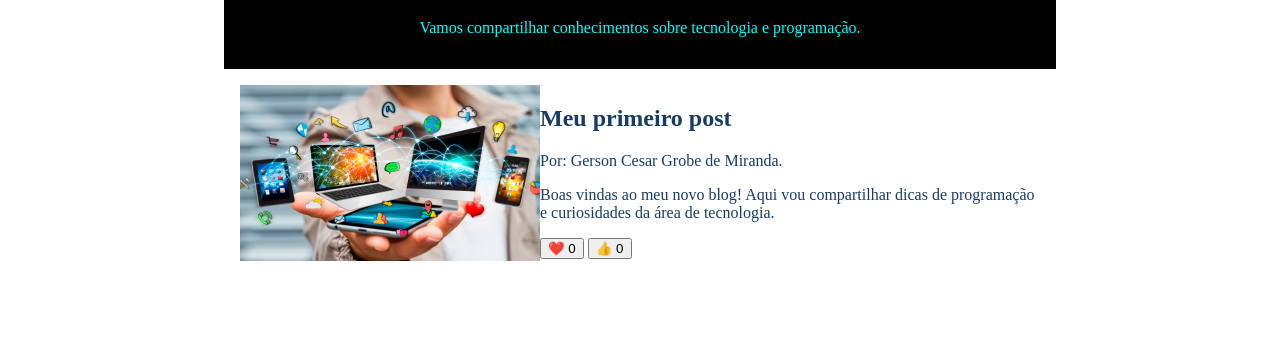
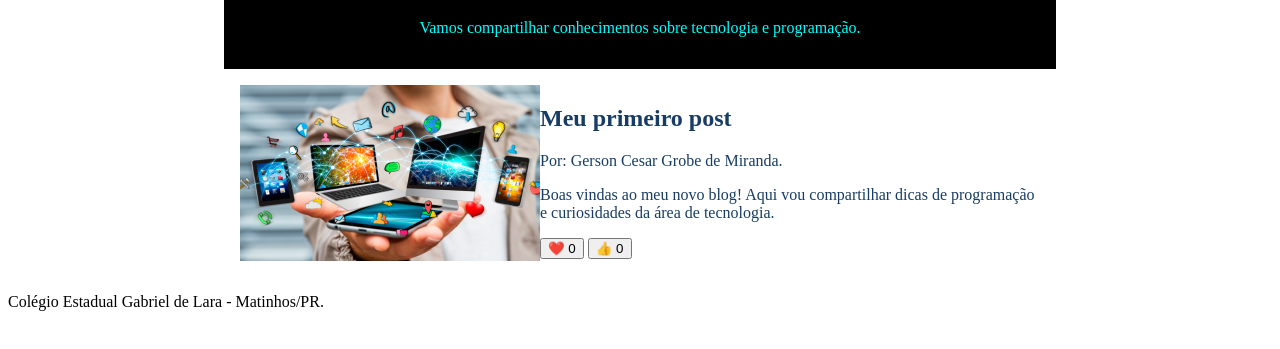
Before and after one commit to cesargrobe/1e-primeiro-repositorio, a plain HTML site: page index.html in a window 1280 px wide. Shown: the part 85-434 px from the top of the page. Drawn offline with Linux system fonts and the light colour scheme.

Commit message:
Aula 12/08

```diff
--- a/index.html
+++ b/index.html
@@ -27,6 +27,9 @@
             </div>
         </article>
     </main>
+    <footer>
+        <p>Colégio Estadual Gabriel de Lara - Matinhos/PR.</p>
+    </footer>
     <script src="main.js" > </script>
 </body>
 </html>
```
